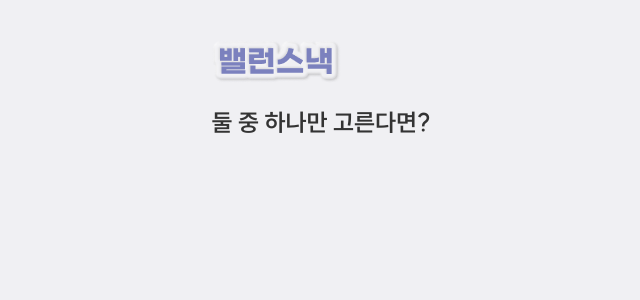
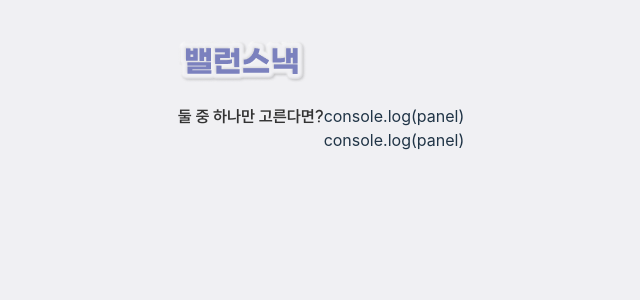
Before and after one commit to BalanSnack/FRONT, a React (Vite) app: page /game/1 in a window 1280 px wide. Shown: the top 300 px of the page, without its empty margins (319-959 px from the left). Built offline with nearby package versions, Linux system fonts and the light colour scheme.

Commit message:
UPDATE | map함수로 변경

```diff
--- a/src/components/organisms/GameCardBtn/GameCardBtn.tsx
+++ b/src/components/organisms/GameCardBtn/GameCardBtn.tsx
@@ -5,9 +5,9 @@ import styles from "./GameCardBtn.module.css";
 import Panel from "@/types/panel";
 
 interface gameCardBtnProps {
-  panels: Panel;
+  panel: Panel;
 }
 
-export default function GameCardBtn(panels: gameCardBtnProps) {
-  return <div></div>;
+export default function GameCardBtn(panel: gameCardBtnProps) {
+  return <div>console.log(panel)</div>;
 }
--- a/src/pages/GamePage.tsx
+++ b/src/pages/GamePage.tsx
@@ -4,6 +4,7 @@ import GameCardBtn from "@/components/organisms/GameCardBtn/GameCardBtn";
 import MyText from "@/components/atoms/MyText/MyText";
 
 import { gameData } from "./gameDummyData/data";
+import Panel from "@/types/panel";
 
 export default function GamePage() {
   return (
@@ -12,10 +13,17 @@ export default function GamePage() {
         <MyLogo size="sm" />
       </div>
       <div className="game-main flex justify-center my-5">
-        <MyText size="lg" color="font1" weight="semi">
+        <MyText size="md" color="font1" weight="semi">
           {gameData.title}
         </MyText>
-        <GameCardBtn panels={gameData.panels} />
+        <div>
+          {gameData.panels.map(
+            (panel) => {
+              return <GameCardBtn panel={panel} />;
+            },
+            // console.log(typeof panel),
+          )}
+        </div>
       </div>
     </div>
   );
```
